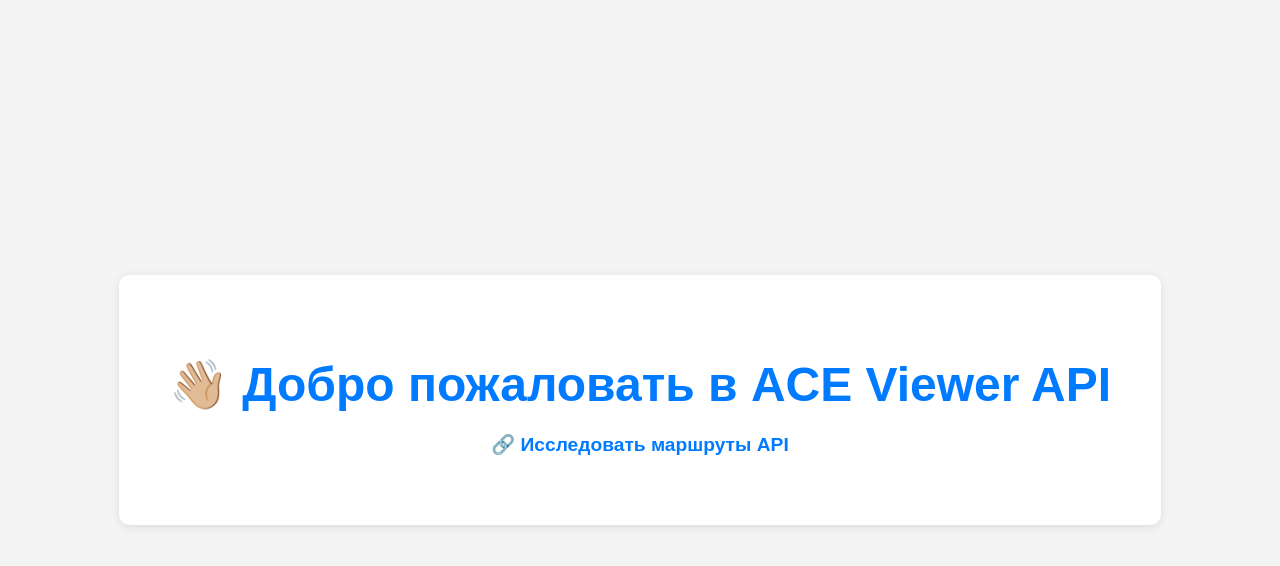
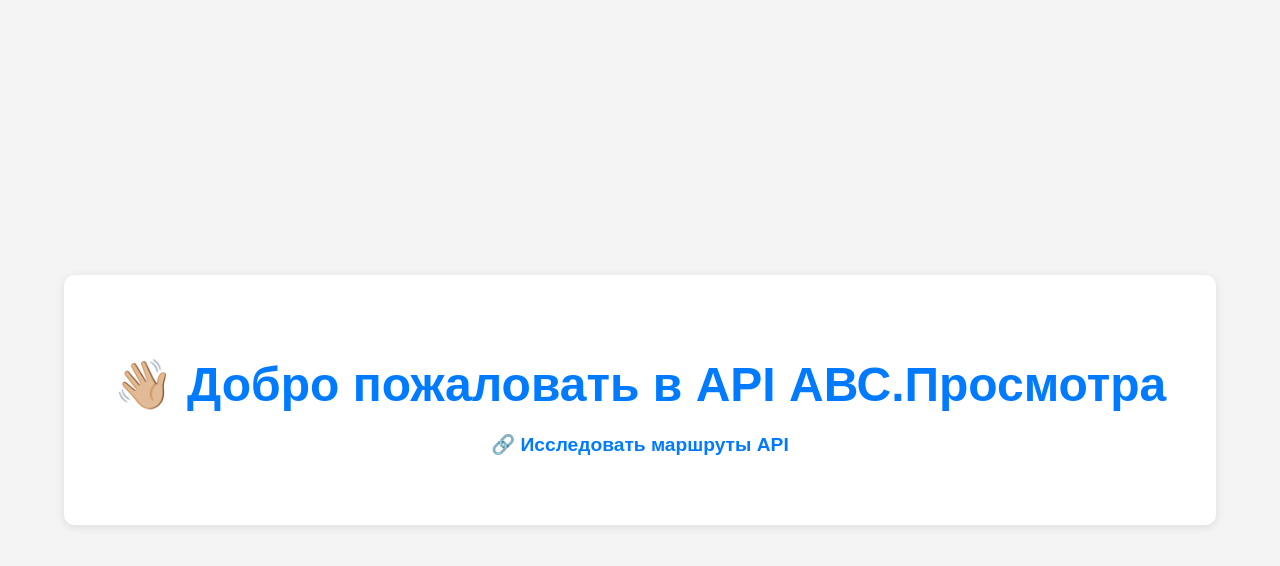
Before and after one commit to artcherenkov/ace-viewer, a Django app: page / in a window 1280 px wide. Shown: the top 566 px of the page. Run offline with Django 5.2, Linux system fonts and the light colour scheme; parts of the project's set-up code (start-up, migrations or seed data) failed here and were passed over.

Commit message:
поменял текст на главной странице

```diff
--- a/templates/welcome.html
+++ b/templates/welcome.html
@@ -48,7 +48,7 @@
   </head>
   <body>
     <div class="container">
-      <h1>👋🏼 Добро пожаловать в ACE Viewer API</h1>
+      <h1>👋🏼 Добро пожаловать в API АВС.Просмотра</h1>
       <p><a href="/api/">🔗 Исследовать маршруты API</a></p>
     </div>
   </body>
```
